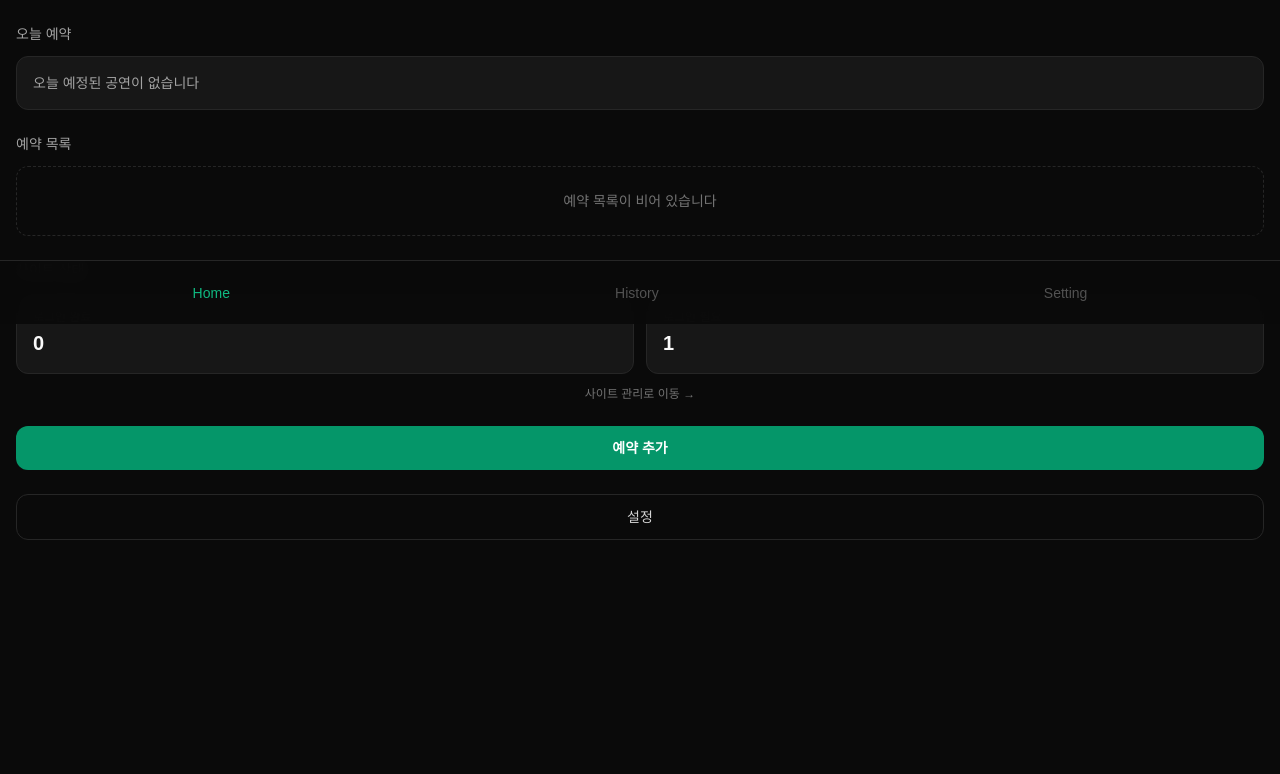
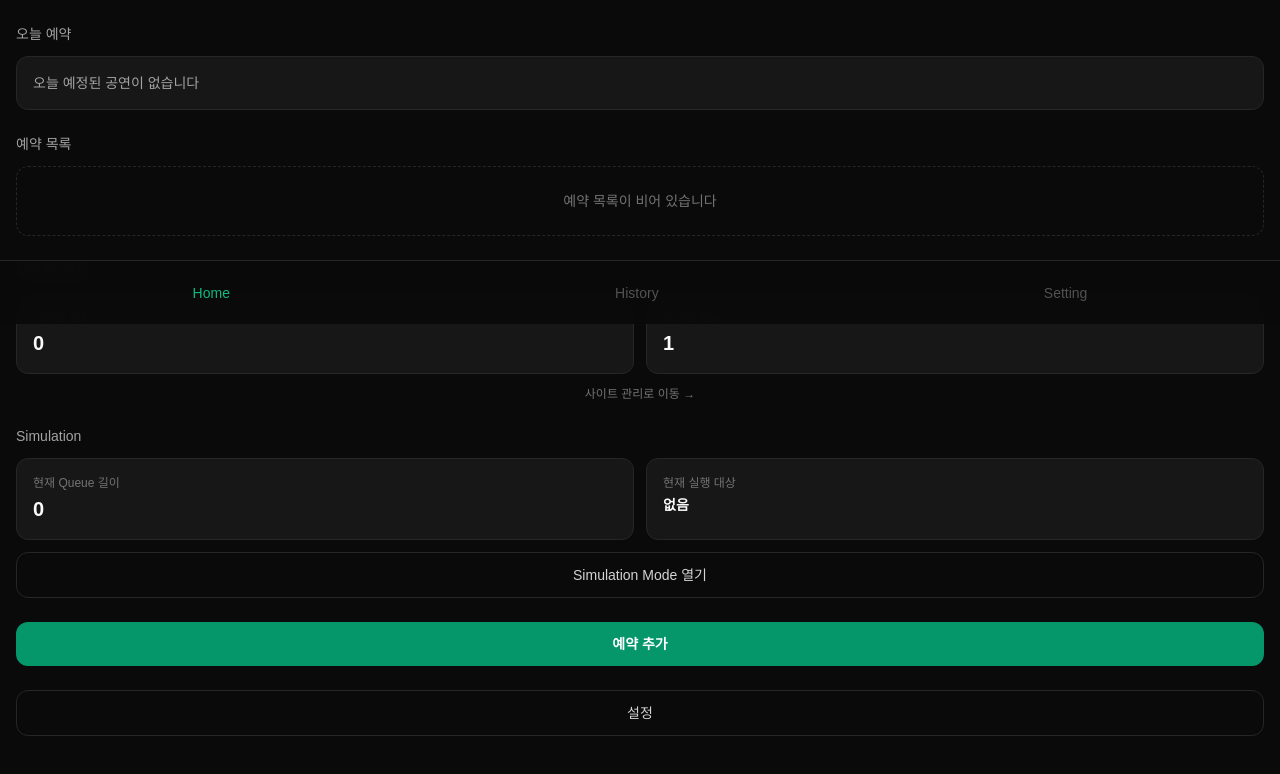
Before and after one commit to parkviewhappy-cmyk/fastreserve, a React (Vite) app: page / in a window 1280 px wide. Shown: the part 476-1250 px from the top of the page. Before the commit the page ends 1104 px from the top, so only its background shows below. Built offline with nearby package versions, Linux system fonts and the light colour scheme; a web font is replaced by a local one.

Commit message:
feat: show execution queue summary on home dashboard

```diff
--- a/src/pages/Home/Home.tsx
+++ b/src/pages/Home/Home.tsx
@@ -6,6 +6,7 @@ import SummaryCard from '@/components/common/SummaryCard'
 import { reservationManager } from '@/domain/reservation'
 import { readyEngine } from '@/domain/ready'
 import { healthCheckEngine } from '@/domain/healthCheck'
+import { scheduler } from '@/domain/scheduler'
 
 /**
  * Home 화면.
@@ -13,12 +14,18 @@ import { healthCheckEngine } from '@/domain/healthCheck'
  * Home에서 직접 통계를 계산하지 않는다. "오늘 예약"도 Ready Engine의
  * getTodayReservations()를 사용한다.
  * Sprint 5 범위: 사이트 로그인 상태 요약은 Health Check Engine의 getReport() 결과만 사용한다.
+ * Sprint 6 범위: Simulation 요약(Queue 길이/현재 실행 대상)은 Scheduler를 통해서만 조회한다.
+ * (Execution Engine을 Home에서 직접 호출하지 않는다.)
  */
 function Home() {
   const reservations = reservationManager.list()
   const dashboard = readyEngine.getDashboardSummary()
   const todayReservations = readyEngine.getTodayReservations()
   const health = healthCheckEngine.getReport()
+  const executionQueue = scheduler.getExecutionQueue()
+  const currentTarget = executionQueue[0]
+    ? reservationManager.getById(executionQueue[0].context.reservationId)
+    : undefined
 
   return (
     <div className="flex min-h-screen flex-col">
@@ -102,6 +109,28 @@ function Home() {
           </Link>
         </section>
 
+        {/* Simulation (Scheduler를 통한 Execution Queue 요약) */}
+        <section>
+          <h2 className="mb-3 text-sm font-medium text-neutral-400">
+            Simulation
+          </h2>
+          <div className="grid grid-cols-2 gap-3">
+            <SummaryCard label="현재 Queue 길이" value={executionQueue.length} />
+            <div className="rounded-xl border border-neutral-800 bg-neutral-900 p-4">
+              <p className="text-xs text-neutral-500">현재 실행 대상</p>
+              <p className="mt-1 truncate text-sm font-semibold text-neutral-50">
+                {currentTarget?.title ?? '없음'}
+              </p>
+            </div>
+          </div>
+          <Link
+            to="/simulation"
+            className="mt-3 block w-full rounded-xl border border-neutral-800 py-3 text-center text-sm font-medium text-neutral-300 transition-colors hover:bg-neutral-900"
+          >
+            Simulation Mode 열기
+          </Link>
+        </section>
+
         {/* 예약 추가 */}
         <section>
           <Link
```
